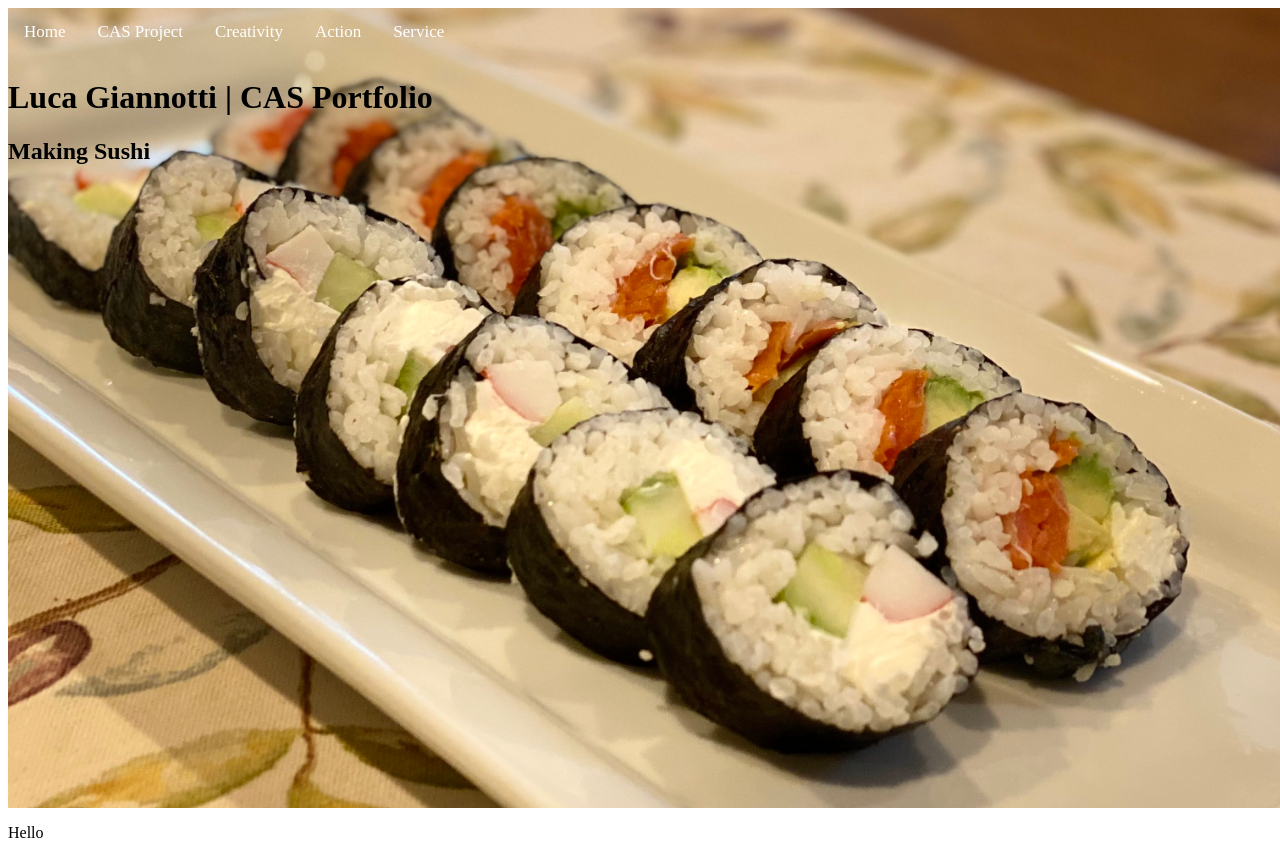
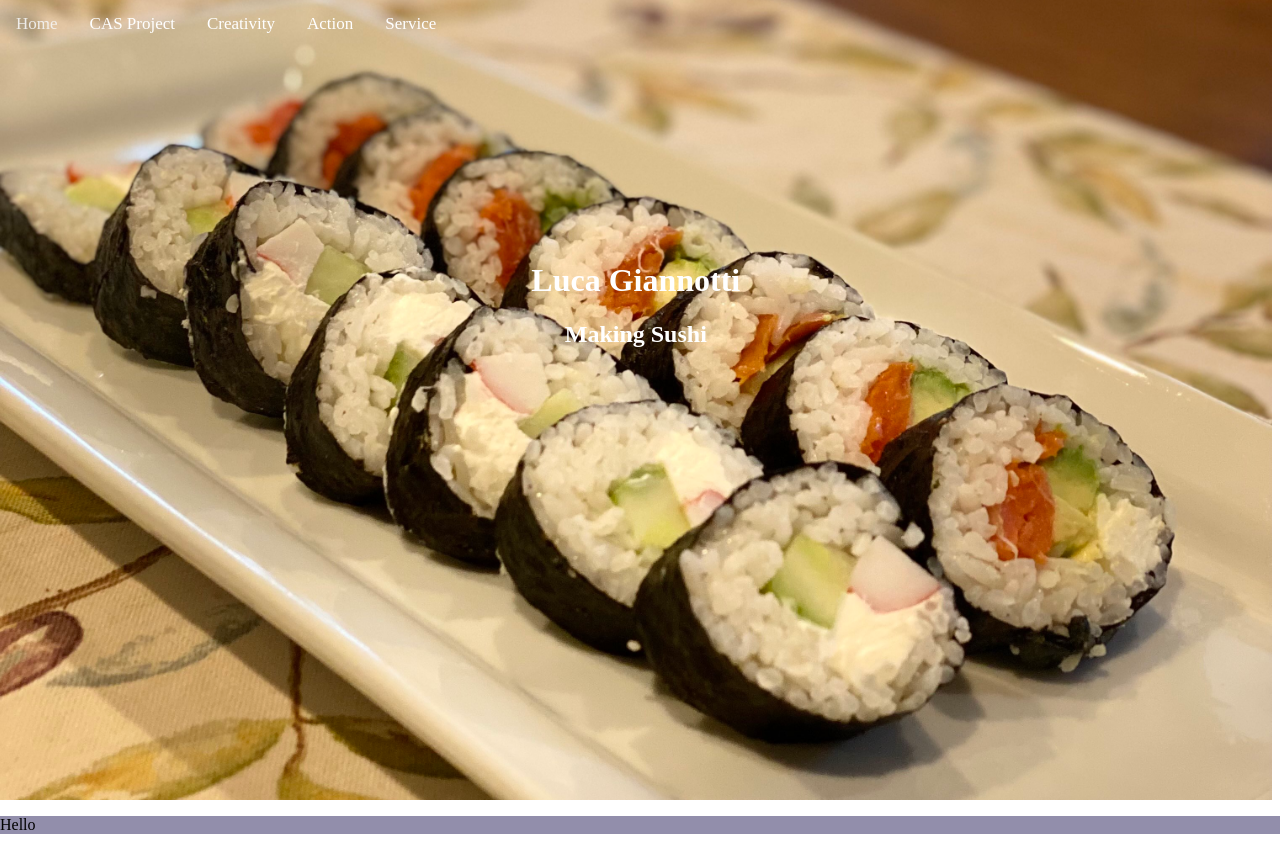
Before and after one commit to Squidnugget77/IB-CAS-Portfolio, a plain HTML site: page making_sushi_12-2022_creativity.html in a window 1280 px wide. Drawn offline with Linux system fonts and the light colour scheme.

Commit message:
🟧 Fixed scrollbar on Sushi Reflection page

```diff
--- a/making_sushi_12-2022_creativity.html
+++ b/making_sushi_12-2022_creativity.html
@@ -9,6 +9,7 @@
 </head>
 
 <!-- Standard Bar Navigation -->
+<body>
 <div class="sushi-background-img cover-screen">
 <div class="topnav" id="myTopnav">
 	<a href="index.html">Home</a>
@@ -60,10 +61,13 @@ function myFunction() {
 <!-- End Standard Bar Navigation -->
 
 <!-- CONTENT START -->
-    <h1>Luca Giannotti | CAS Portfolio</h1>
-    <h2>Making Sushi</h2>
+<div class="center">
+	<h1>Luca Giannotti</h1>
+	<h2>Making Sushi</h2>
+</div>
 </div>
 	<div class="sushi-text-container">
 		<p>Hello</p>
 	</div>
 </html>
+</body>
--- a/style.css
+++ b/style.css
@@ -32,15 +32,29 @@
 }
 
 .sushi-text-container {
-	padding: none;
+	padding: 0;
 	margin: 0;
-	background-color: white;
+	background-color: #928EAB;
 }
 
 .cover-screen {
 	height: 100vh;
-	width: 100vw;
+	width: 99.34vw;
+	padding: 0;
+	margin: 0;
 
+}
+
+body {
+	padding: 0;
+	margin: 0;
+}
+
+.center {
+	text-align: center;
+	padding: 15%;
+	color: white;
+	text-size-adjust: 100000%;
 }
 /* -- SUSHI REFLECTION CLASSES END -- */
 
```
